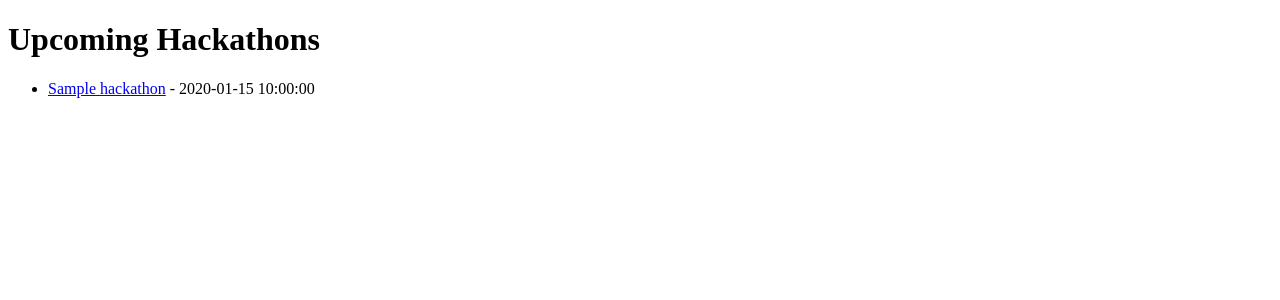
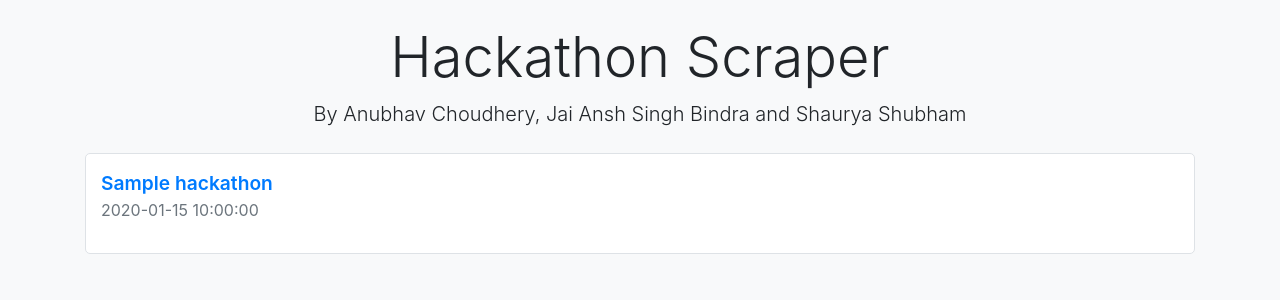
Before and after one commit to JaiAnshSB26/hackathon_Scraper, a Flask app: template scraper_flask/flaskr/templates/hackathons.html in a window 1280 px wide. Shown: the top 300 px of the page. Run offline with Flask 3, Linux system fonts and the light colour scheme; the template is opened without the code that fills it: most values are stand-ins (such as "Sample title", 1, 10 or a date in 2020); some libraries are stand-ins or nearby versions.

Commit message:
Updated styling for frontend display

```diff
--- a/scraper_flask/flaskr/templates/hackathons.html
+++ b/scraper_flask/flaskr/templates/hackathons.html
@@ -1,18 +1,59 @@
 <!doctype html>
 <html lang="en">
+
 <head>
     <meta charset="UTF-8">
     <meta name="viewport" content="width=device-width, initial-scale=1.0">
-    <title>Hackathons</title>
+    <title>Hackathon Scraper</title>
+    <link href="https://stackpath.bootstrapcdn.com/bootstrap/4.5.2/css/bootstrap.min.css" rel="stylesheet">
+    <style>
+        body {
+            background-color: #f8f9fa;
+        }
+        .list {
+            list-style-type: none;
+            padding: 0;
+        }
+        .list li {
+            background-color: #ffffff;
+            border: 1px solid #dee2e6;
+            border-radius: 5px;
+            padding: 15px;
+            margin-bottom: 10px;
+            transition: transform 0.2s ease-in-out;
+        }
+        .list li:hover {
+            transform: scale(1.02);
+            box-shadow: 0 0 15px rgba(0, 0, 0, 0.1);
+        }
+        .title {
+            font-size: 1.2em;
+            font-weight: 600;
+            color: #007bff;
+        }
+    </style>
 </head>
+
 <body>
-    <h1>Upcoming Hackathons</h1>
-    <ul>
-        {% for hackathon in hackathons %}
+    <div class="container">
+        <header class="text-center my-4">
+            <h1 class="display-4">Hackathon Scraper</h1>
+            <p class="lead">By Anubhav Choudhery, Jai Ansh Singh Bindra and Shaurya Shubham</p>
+        </header>
+
+        <ul class="list">
+            {% for hackathon in hackathons %}
             <li>
-                <a href="{{ hackathon.link }}">{{ hackathon.title }}</a> - {{ hackathon.date }}
+                <a href="{{ hackathon.link }}" class="title">{{ hackathon.title }}</a>
+                <p class="text-muted">{{ hackathon.date }}</p>
             </li>
-        {% endfor %}
-    </ul>
+            {% endfor %}
+        </ul>
+    </div>
+
+    <script src="https://code.jquery.com/jquery-3.5.1.slim.min.js"></script>
+    <script src="https://cdn.jsdelivr.net/npm/@popperjs/core@2.9.1/dist/umd/popper.min.js"></script>
+    <script src="https://stackpath.bootstrapcdn.com/bootstrap/4.5.2/js/bootstrap.min.js"></script>
 </body>
+
 </html>
```
